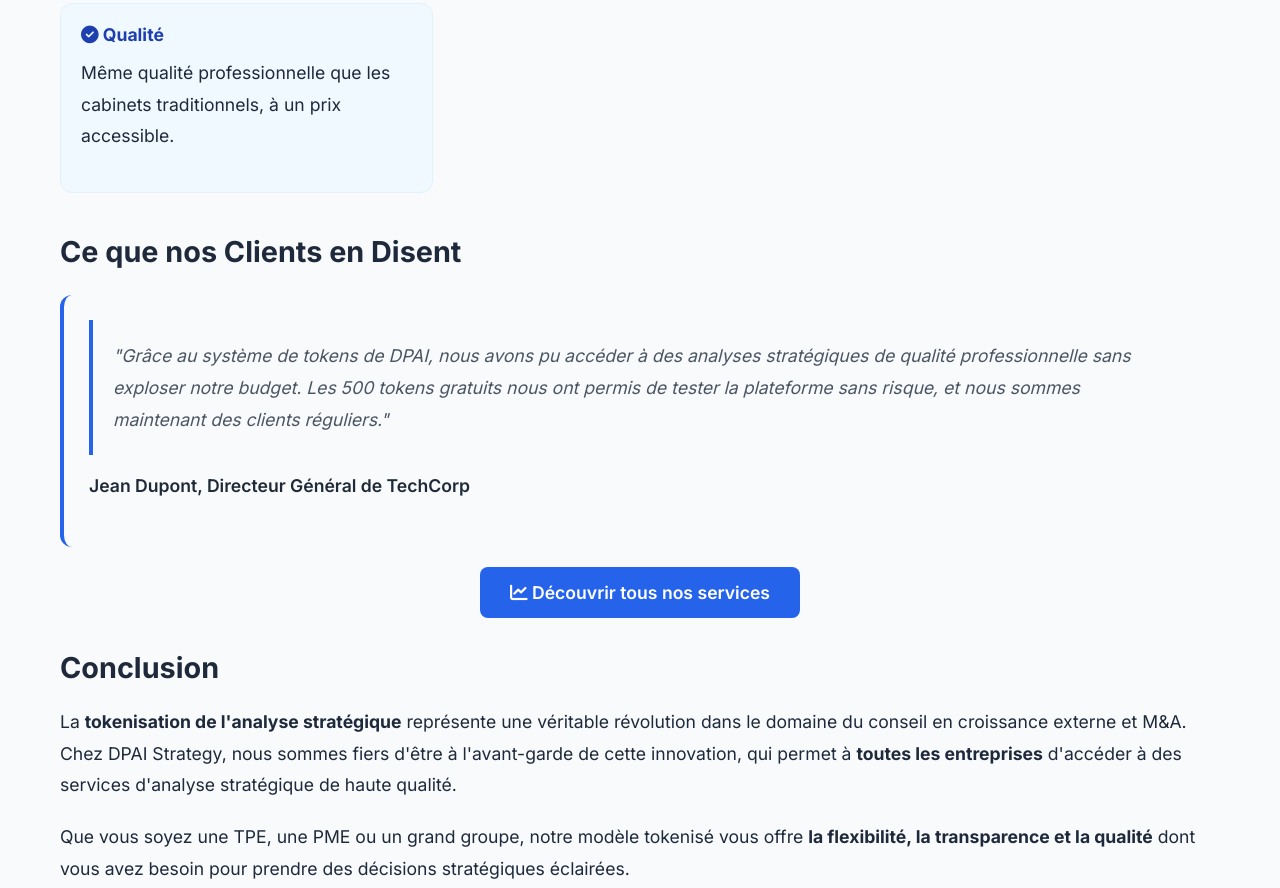
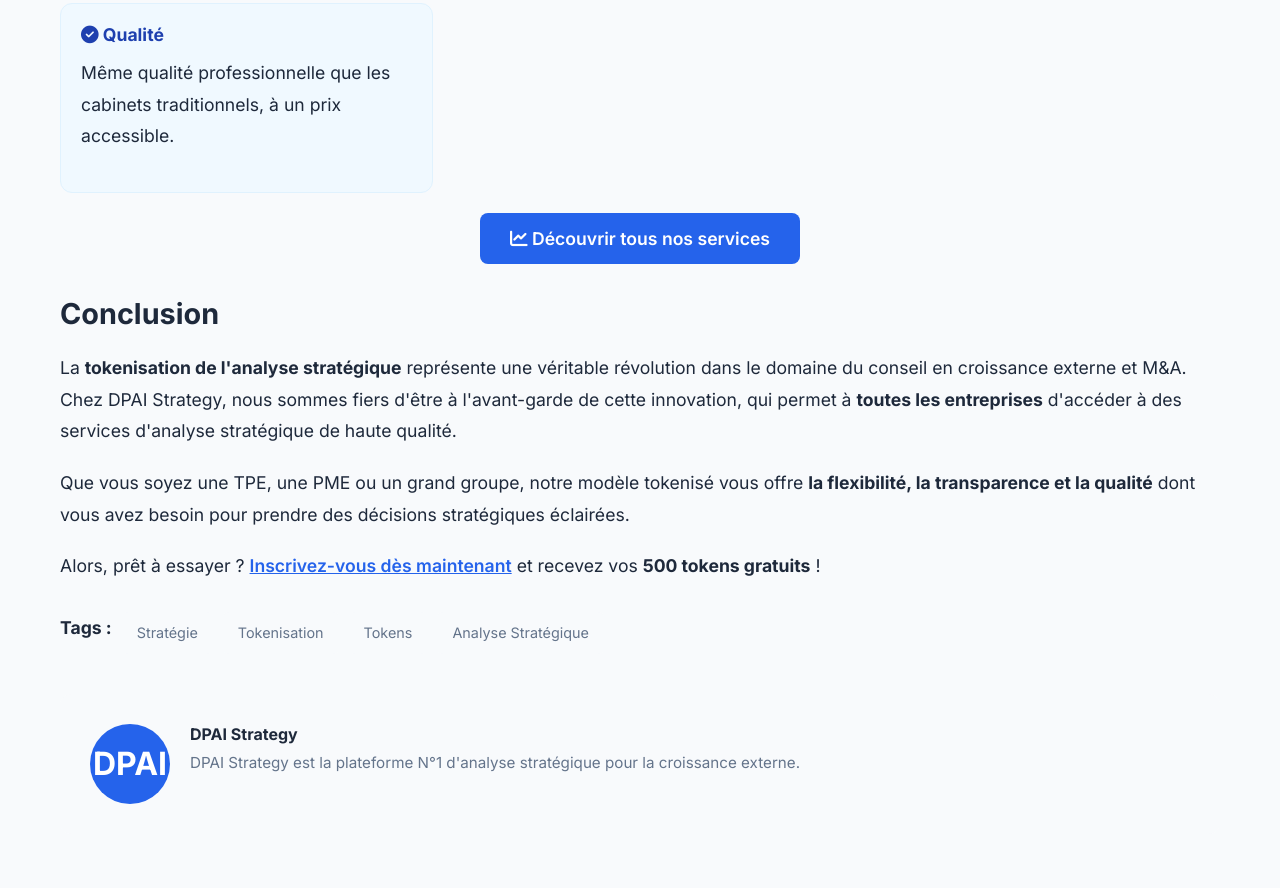
Before and after one commit to mat-prog310/dpai-web-main, a website: page public/blog/tokenisation-analyse.html in a window 1280 px wide. Shown: the part 4878-5766 px from the top of the page. Drawn offline with Linux system fonts and the light colour scheme.

Commit message:
🐛 Supprime une section de témoignages clients dans tokenisation-analyse.html

```diff
--- a/public/blog/tokenisation-analyse.html
+++ b/public/blog/tokenisation-analyse.html
@@ -190,15 +190,6 @@
                 </div>
             </div>
 
-            <h2>Ce que nos Clients en Disent</h2>
-
-            <div style="background: #f8fafc; padding: 25px; border-radius: 12px; margin: 25px 0; border-left: 4px solid #2563eb;">
-                <blockquote style="font-style: italic; margin: 0 0 15px; color: #4b5563;">
-                    "Grâce au système de tokens de DPAI, nous avons pu accéder à des analyses stratégiques de qualité professionnelle sans exploser notre budget. Les 500 tokens gratuits nous ont permis de tester la plateforme sans risque, et nous sommes maintenant des clients réguliers."
-                </blockquote>
-                <p style="font-weight: 600; color: #1f2937;">Jean Dupont, Directeur Général de TechCorp</p>
-            </div>
-
             <div style="text-align: center; margin: 30px 0;">
                 <a href="/services.html" style="color: white; text-decoration: none; padding: 15px 30px; background: #2563eb; border-radius: 8px; font-weight: 600;">
                     <i class="fas fa-chart-line"></i> Découvrir tous nos services
```
